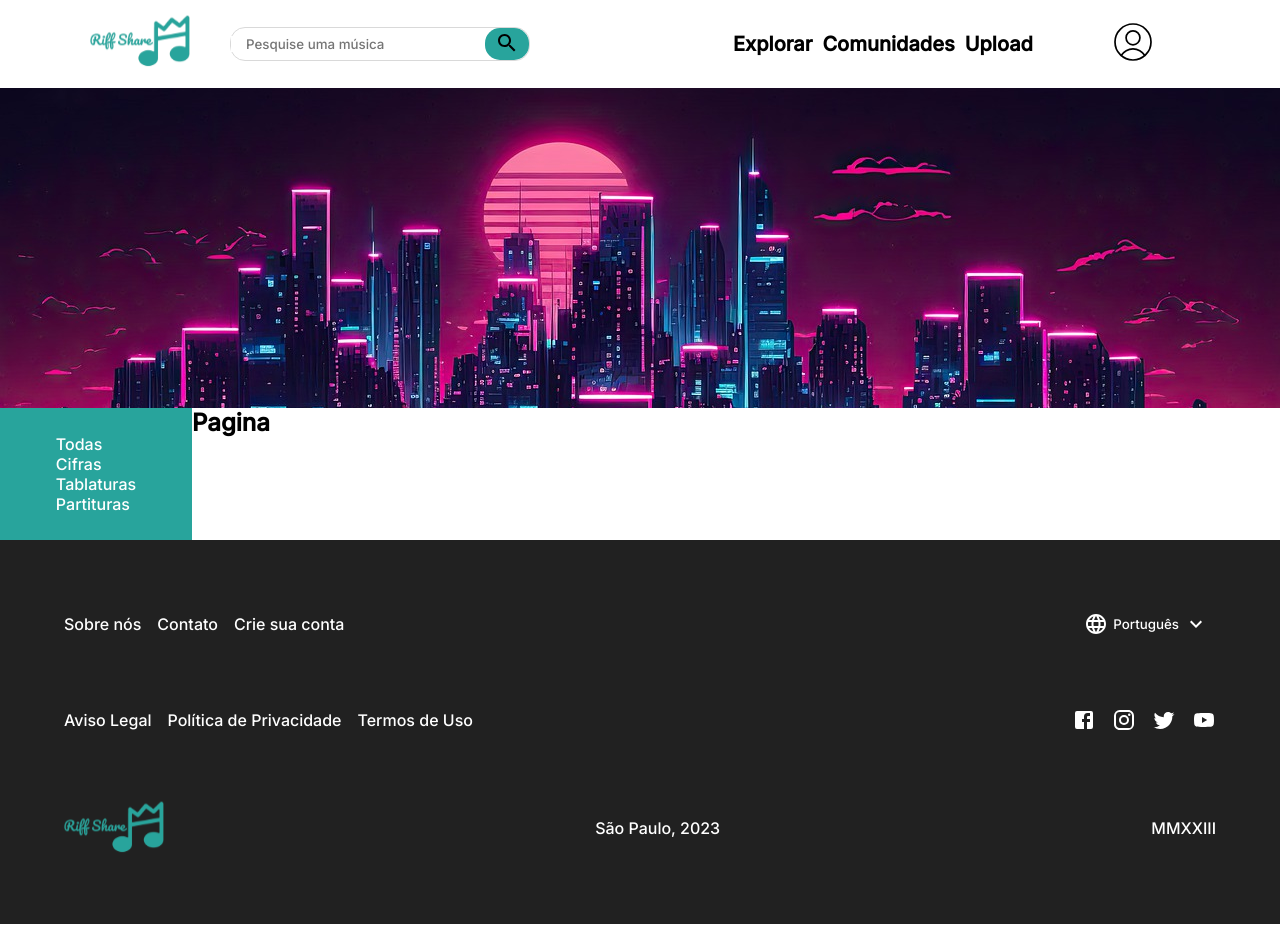
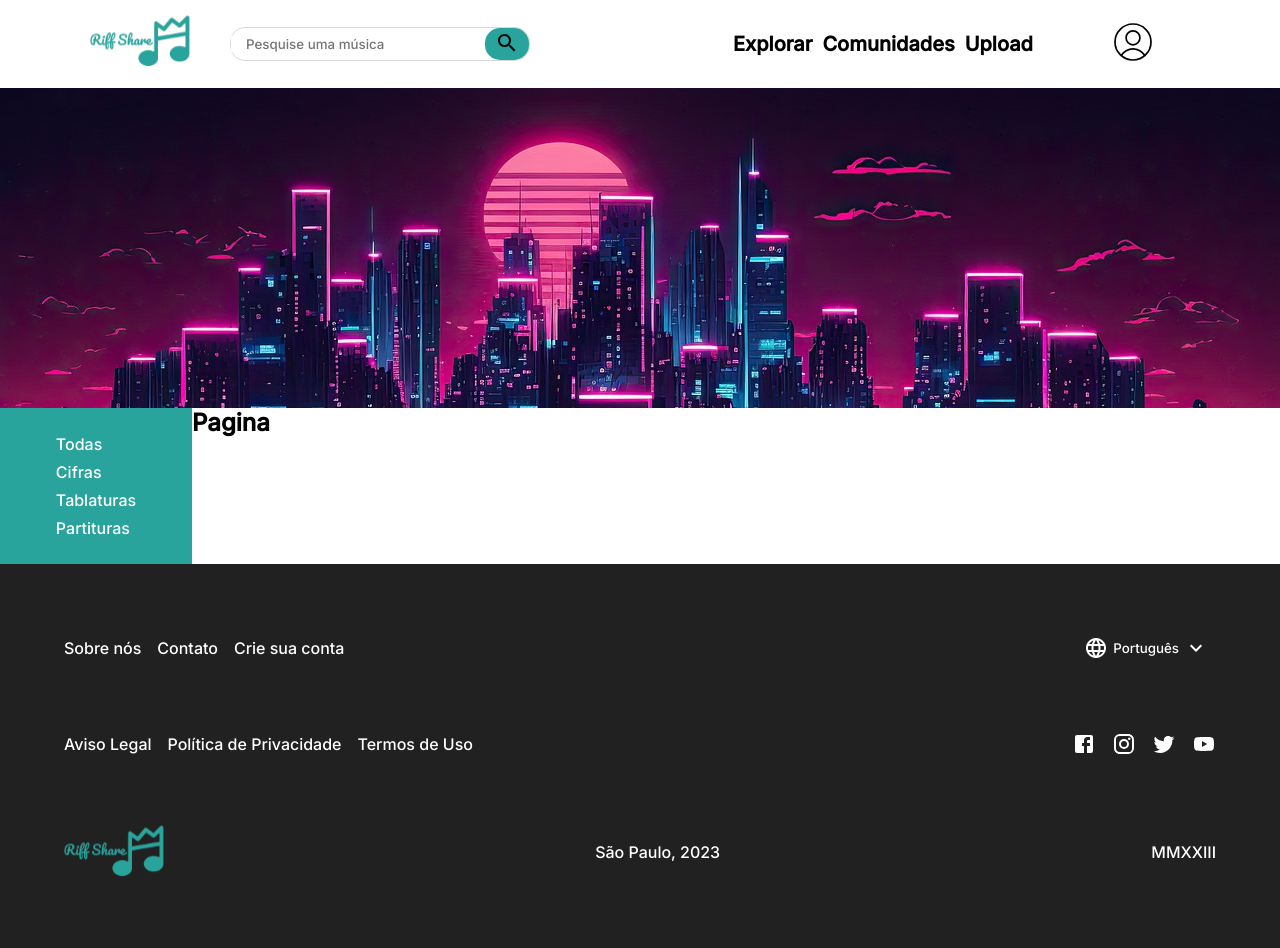
Before and after one commit to Erne1984/Project-Legato, a React (Create React App) app in the folder Frontend/project_legato/: page /Perfil in a window 1280 px wide. Before the commit the page ends 924 px from the top, so only its background shows below. Built offline with nearby package versions, Linux system fonts and the light colour scheme.

Commit message:
Atualizando_Pagina_De_Perfil

```diff
--- a/Frontend/project_legato/src/App.jsx
+++ b/Frontend/project_legato/src/App.jsx
@@ -6,7 +6,6 @@ import Footer from './components/Footer/Footer';
 import Home from './pages/Home/Home';
 import Explorar from './pages/Explorar/Explorar';
 import Perfil_Usuario from './pages/Perfil_Usuario/Perfil_Usuario';
-import './App.css';
 import Transcricao from './pages/Transcricao/Transcricao';
 
 function App() {
--- a/Frontend/project_legato/src/components/Perfil/Perfil.css
+++ b/Frontend/project_legato/src/components/Perfil/Perfil.css
@@ -10,9 +10,23 @@
 .background + aside{
     background-color: #28A49C;
     list-style: none;
-    color: #FFFFFF;
     width: 15%;
     padding: 2% 0;
     display: flex;
     justify-content: center;
 }
+
+.background + aside span{
+    display: flex;
+    flex-direction: column;
+    gap: 0.5rem 0;
+}
+
+.background + aside li a{
+    color: #FFFFFF;
+    text-decoration: none;
+}
+
+.background + aside li a:hover{
+   font-weight: bold;
+}
--- a/Frontend/project_legato/src/components/Perfil/Perfil.jsx
+++ b/Frontend/project_legato/src/components/Perfil/Perfil.jsx
@@ -9,10 +9,10 @@ const Perfil = () => {
             <img className="background" src={Wallpaper} alt="" />
             <aside>
                 <span>
-                    <li>Todas</li>
-                    <li>Cifras</li>
-                    <li>Tablaturas</li>
-                    <li>Partituras</li>
+                    <li><a href="">Todas</a></li>
+                    <li><a href="">Cifras</a></li>
+                    <li><a href="">Tablaturas</a></li>
+                    <li><a href="">Partituras</a></li>
                 </span>
             </aside>
         </>
--- a/Frontend/project_legato/src/pages/Perfil_Usuario/Perfil_Usuario.css
+++ b/Frontend/project_legato/src/pages/Perfil_Usuario/Perfil_Usuario.css
@@ -1,7 +1,6 @@
 main {
     display: flex;
     flex-wrap: wrap;
-    width: 25%;
     background-color: #FFFFFF;
 }
 
```
